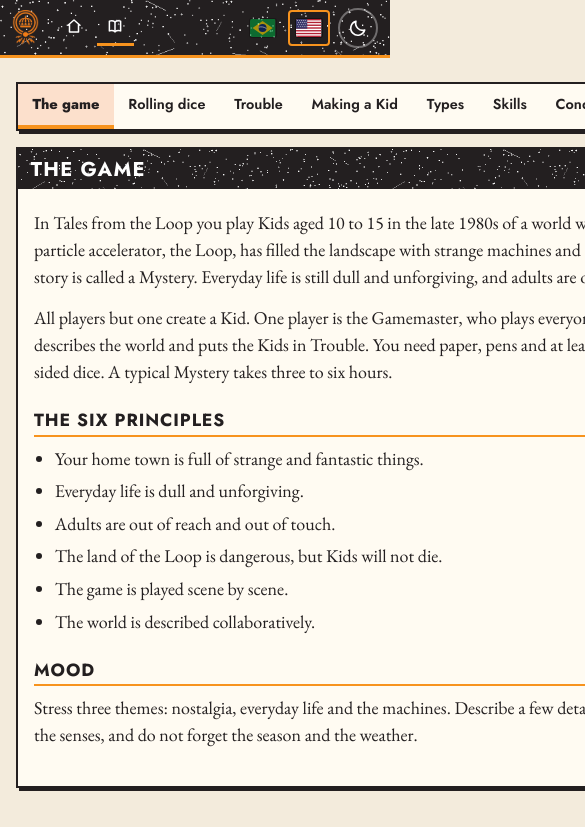
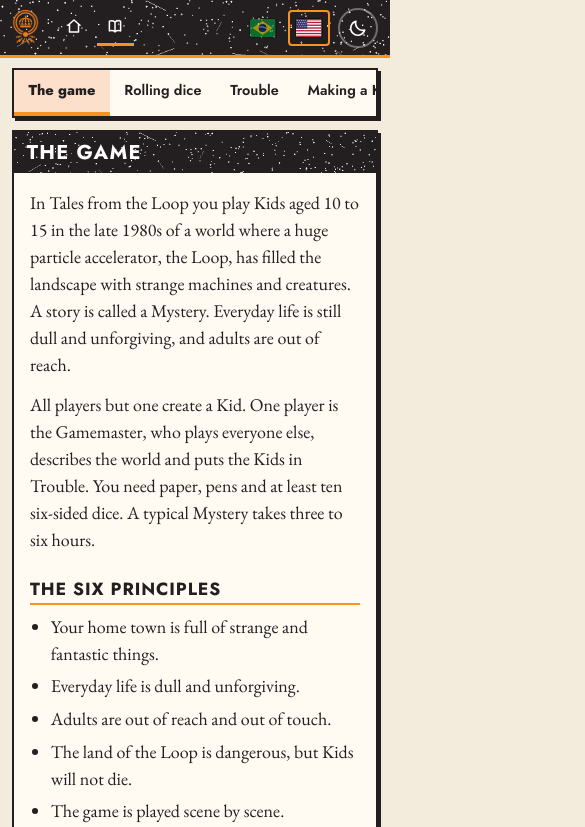
Before and after one commit to felipezardo/ciclododavidi, a plain HTML site: page index.html in a window 390 px wide. Both pictures are taken after a click on the link 115 px from the left and 27 px from the top of the page. Shown: the top 827 px of the page, 585 px wide, since content can reach past the window. Drawn offline with nearby package versions, Linux system fonts and the light colour scheme.

Commit message:
correção na responsividade mobile do guia

```diff
--- a/css/base.css
+++ b/css/base.css
@@ -1,6 +1,7 @@
 *, *::before, *::after { box-sizing: border-box; }
 html { -webkit-text-size-adjust: 100%; scroll-behavior: smooth; }
 body {
+  overflow-x: clip;
   margin: 0; min-height: 100dvh; background: var(--bg); color: var(--text);
   font-family: var(--font-body); font-size: 1.125rem; line-height: 1.5;
   display: flex; flex-direction: column; -webkit-font-smoothing: antialiased;
--- a/css/pages.css
+++ b/css/pages.css
@@ -41,6 +41,7 @@
 .credit { max-width: 1100px; margin: 2.5rem auto 2rem; padding: 0 clamp(1rem, 4vw, 2rem); color: var(--text-2); font-size: .92rem; }
 
 /* Guia */
+.guide > * { min-width: 0; }
 .guide { width: min(1160px, 100%); margin: 0 auto; padding: 1.5rem clamp(1rem, 3vw, 2rem) 3rem; display: grid; grid-template-columns: 230px minmax(0, 1fr); gap: 2rem; align-items: start; }
 .g-nav { position: sticky; top: calc(var(--header-h) + 1rem); }
 .g-nav ul { list-style: none; margin: 0; padding: 0; border: 2px solid var(--line); background: var(--paper); box-shadow: var(--shadow); }
@@ -48,7 +49,8 @@
 .g-nav li:last-child a { border-bottom: 0; } .g-nav a:hover { background: var(--cream); } .g-nav a.cur { background: var(--peach); border-left-color: var(--orange); font-weight: 800; }
 .g-head h1 { font-size: 1.25rem; letter-spacing: .06em; }
 .g-content { background: var(--paper); border: 2px solid var(--line); box-shadow: var(--shadow); }
-.g-body { padding: 1.25rem clamp(1rem, 3vw, 1.75rem) 1.5rem; max-width: 78ch; }
+.g-body { padding: 1.25rem clamp(1rem, 3vw, 1.75rem) 1.5rem; max-width: 78ch; overflow-wrap: anywhere; }
+.g-body table { max-width: 100%; display: block; overflow-x: auto; }
 .g-body h3 { font-size: 1.1rem; text-transform: uppercase; letter-spacing: .05em; margin: 1.6rem 0 .5rem; padding-bottom: .25rem; border-bottom: 2px solid var(--orange); }
 .g-body h4 { font-size: .95rem; margin: .9rem 0 .25rem; } .g-body h3:first-child { margin-top: 0; }
 .g-list { margin: 0 0 1rem; padding-left: 1.3rem; } .g-list li { margin-bottom: .35rem; } .g-steps li::marker { font-family: var(--font-head); font-weight: 800; color: var(--orange-text); }
@@ -62,7 +64,14 @@
 .g-type h3 { margin: 0 0 .4rem; border: 0; padding: 0; } .type-skills { display: flex; flex-wrap: wrap; gap: .35rem; margin-bottom: .5rem; }
 details { margin-top: .5rem; border-top: 1px solid var(--line-soft); } summary { cursor: pointer; padding: .5rem 0; font-family: var(--font-head); font-weight: 700; font-size: .88rem; letter-spacing: .03em; } summary:hover { color: var(--orange-text); }
 @media (max-width: 860px) {
-  .guide { grid-template-columns: 1fr; gap: 1rem; }
-  .g-nav { position: static; } .g-nav ul { display: flex; overflow-x: auto; } .g-nav a { white-space: nowrap; border-bottom: 0; border-left: 0; border-bottom: 4px solid transparent; } .g-nav a.cur { border-bottom-color: var(--orange); }
-  .g-type { grid-template-columns: 1fr; } .g-type-art { max-width: 160px; }
+  .guide { grid-template-columns: minmax(0, 1fr); gap: .75rem; padding-top: 0; padding-inline: 0; }
+  .g-nav { position: sticky; top: var(--header-h); z-index: 20; padding: .6rem clamp(.75rem, 3vw, 1.5rem) 0; background: var(--bg); }
+  .g-nav ul { display: flex; overflow-x: auto; scrollbar-width: thin; -webkit-overflow-scrolling: touch; }
+  .g-nav li { flex: none; }
+  .g-nav a { white-space: nowrap; border-left: 0; border-bottom: 4px solid transparent; padding: .65rem .9rem; }
+  .g-nav a.cur { border-bottom-color: var(--orange); }
+  .g-main { padding-inline: clamp(.75rem, 3vw, 1.5rem); }
+  .g-body { padding: 1rem; }
+  .g-type { grid-template-columns: 1fr; } .g-type-art { max-width: 150px; }
 }
+}
```
